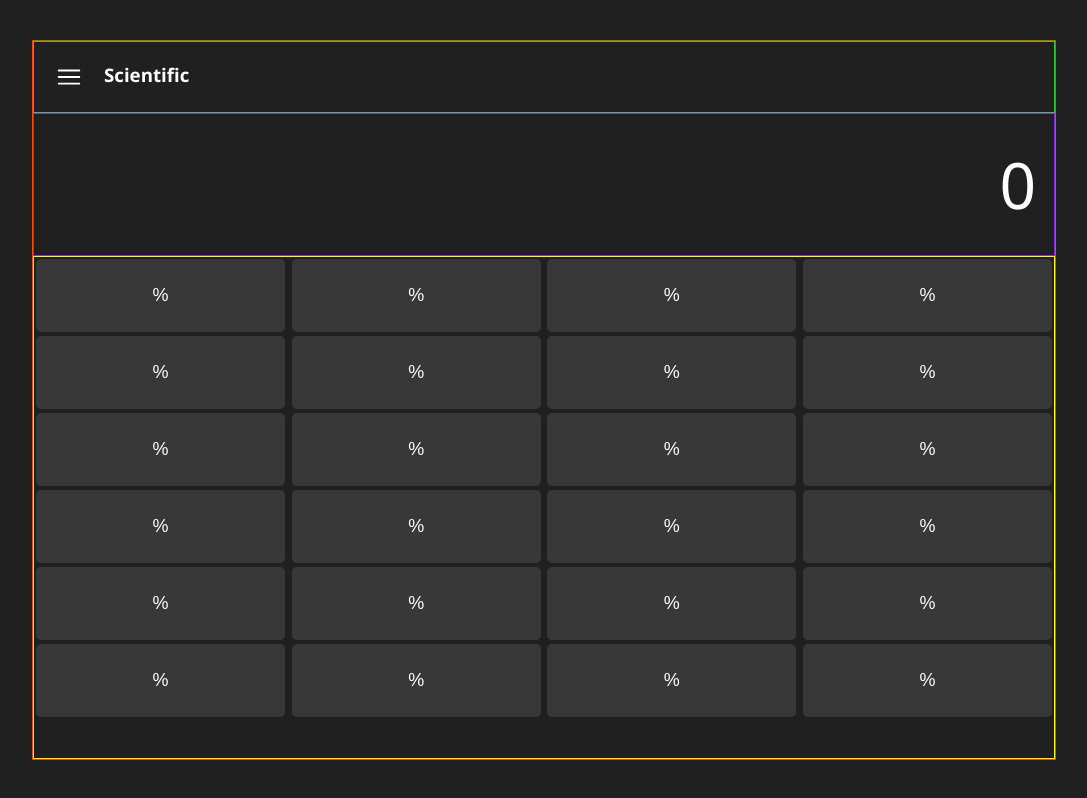
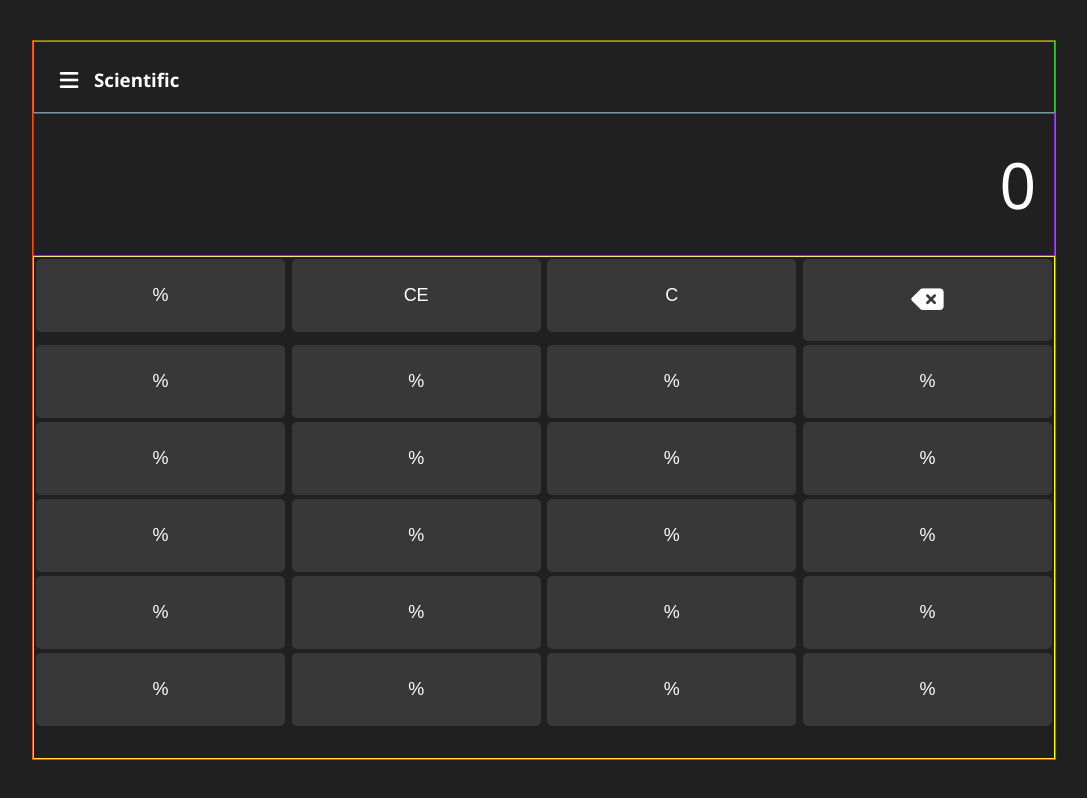
Before and after one commit to ssembatya-dennis/scientific-calculator, a plain HTML site: page index.html in a window 1280 px wide. Shown: the whole page, without its empty margins (96-1183 px from the left). Drawn offline with Linux system fonts and the light colour scheme.

Commit message:
feat(Index): add the font awesome icon 6 package.
- add an icon font package in the index file.
- use the CSS pseudo elements to render buttons with icons.

```diff
--- a/index.html
+++ b/index.html
@@ -10,27 +10,19 @@
     <meta name="author" content="Ssembatya Dennis Duncan" />
     <title>Scientific Calculator</title>
     <link rel="stylesheet" href="./src/css/styles.css" />
+    <link
+      rel="stylesheet"
+      href="https://cdnjs.cloudflare.com/ajax/libs/font-awesome/6.5.1/css/all.min.css"
+      integrity="sha512-DTOQO9RWCH3ppGqcWaEA1BIZOC6xxalwEsw9c2QQeAIftl+Vegovlnee1c9QX4TctnWMn13TZye+giMm8e2LwA=="
+      crossorigin="anonymous"
+      referrerpolicy="no-referrer"
+    />
   </head>
   <body>
     <section class="calc__root">
       <div class="calc__container">
         <div class="calc__navigation">
-          <button id="menuBtn" class="btn menu-button">
-            <svg
-              xmlns="http://www.w3.org/2000/svg"
-              fill="none"
-              viewBox="0 0 24 24"
-              stroke-width="1.5"
-              stroke="currentColor"
-              class="w-6 h-6"
-            >
-              <path
-                stroke-linecap="round"
-                stroke-linejoin="round"
-                d="M3.75 6.75h16.5M3.75 12h16.5m-16.5 5.25h16.5"
-              />
-            </svg>
-          </button>
+          <button id="menuBtn" class="btn menu-button icon menu-icon"></button>
           <h3 class="menu-title">Scientific</h3>
         </div>
 
@@ -42,11 +34,11 @@
           <div class="board-btns">
             <button class="btn calc__btn">%</button>
 
-            <button class="btn calc__btn">%</button>
+            <button class="btn calc__btn">CE</button>
 
-            <button class="btn calc__btn">%</button>
+            <button class="btn calc__btn">C</button>
 
-            <button class="btn calc__btn">%</button>
+            <button class="btn calc__btn icon del-icon"></button>
           </div>
 
           <div class="board-btns">
--- a/src/css/styles.css
+++ b/src/css/styles.css
@@ -33,6 +33,25 @@ body {
 .screen-digit {
   font-size: 6.4rem;
   font-weight: 500;
+}
+
+/* Icons */
+
+.icon::before {
+  font: var(--fa-font-solid);
+  display: inline-block;
+  text-rendering: auto;
+  -webkit-font-smoothing: antialiased;
+}
+
+.menu-icon::before {
+  content: "\f0c9";
+  font-size: 1.6em;
+}
+
+.del-icon::before {
+  content: "\f55a";
+  font-size: 1.6em;
 }
 
 /*
@@ -103,9 +122,10 @@ body {
 
 .calc__navigation {
   display: flex;
+  align-items: flex-end;
   width: 100%;
   height: 10%;
-  gap: 2rem;
+  gap: 1rem;
   padding: 2rem;
   border: 1px solid limegreen;
 }
```
